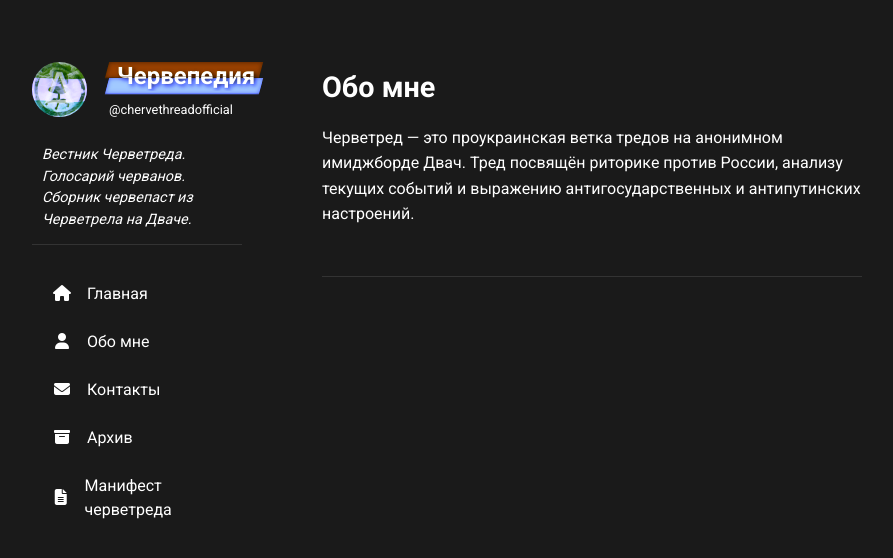
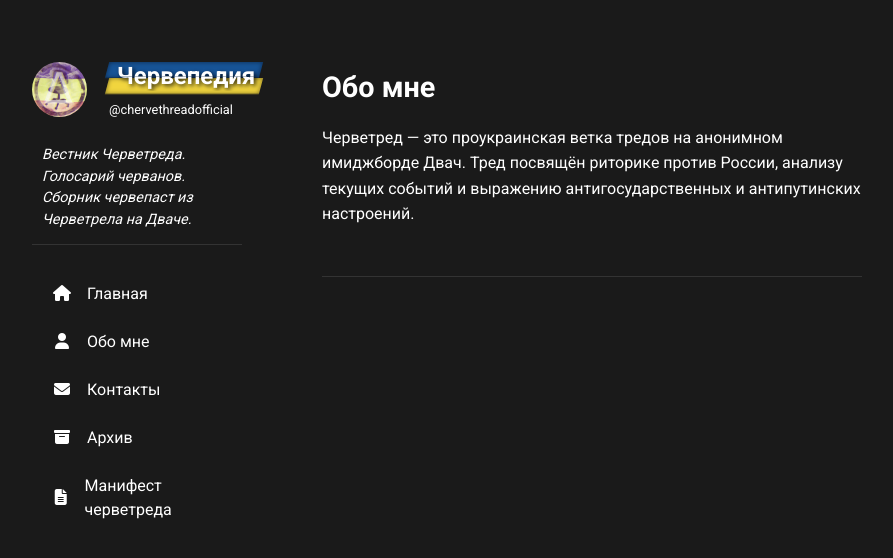
Before and after one commit to chervepediya/chervepediya.github.io, a Jekyll site: the page built from about.md, in a window 1280 px wide and 900 px high. Shown: the top 558 px of the window, without its empty margins (188-1081 px from the left). Built offline with Jekyll 4.4.1, drawn with Linux system fonts in a browser that asks for light colours; nearby versions of some CDN libraries; a script that is not in the unit is left out.

Commit message:
Update styles.css

```diff
--- a/assets/css/styles.css
+++ b/assets/css/styles.css
@@ -4,7 +4,7 @@
     font-family: 'Roboto', sans-serif;
     margin: 0;
     padding: 0;
-    filter: hue-rotate(180deg); /* Холодные оттенки (циан) */
+    filter: saturate(70%); /* Слегка приглушает цвета */
 }
 
 .main-container {
```
